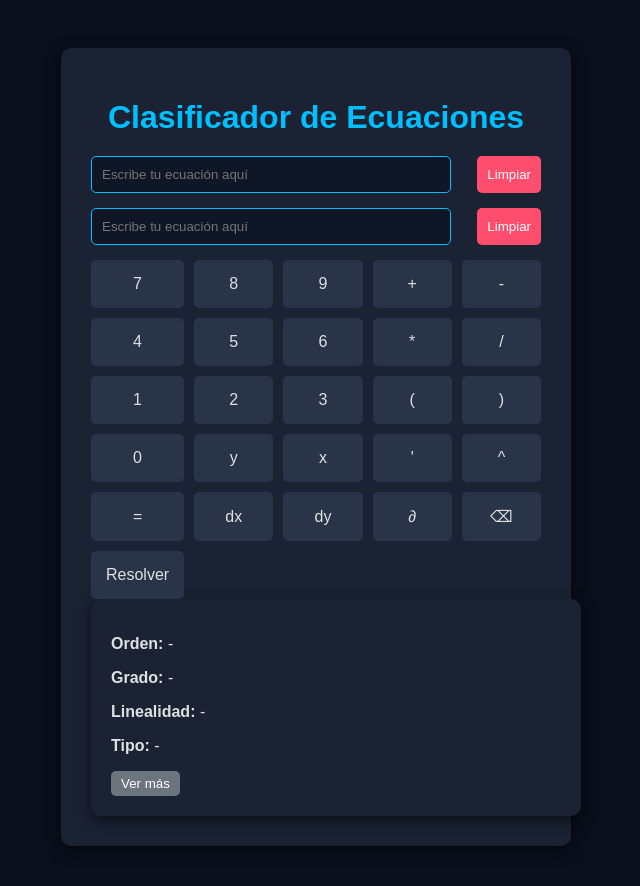
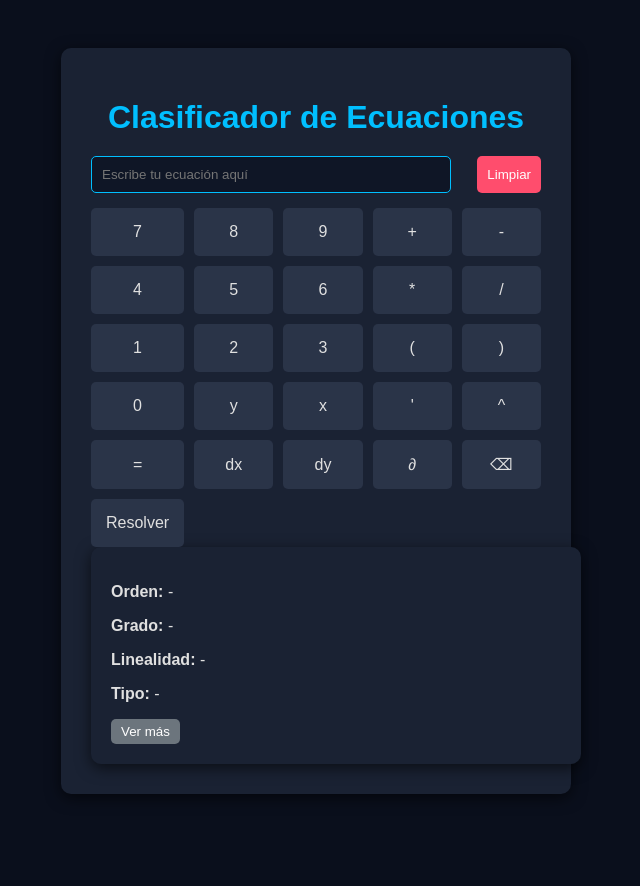
Before and after one commit to EmilyMunozR/calculadora, a Flask app: page / in a window 1280 px wide. Shown: the top 886 px of the page, without its empty margins (324-964 px from the left). After the commit the page ends 794 px from the top, so only its background shows below. Run offline with Flask 3, Linux system fonts and the light colour scheme.

Commit message:
Update index.html

```diff
--- a/templates/index.html
+++ b/templates/index.html
@@ -10,11 +10,6 @@
     <h1>Clasificador de Ecuaciones</h1>
 
     <div class="input-row">
-  <input id="ecuacion" placeholder="Escribe tu ecuación aquí">
-  <button class="btn-clear" id="limpiar">Limpiar</button>
-</div>
-
-  <div class="input-row">
   <input id="ecuacion" placeholder="Escribe tu ecuación aquí">
   <button class="btn-clear" id="limpiar">Limpiar</button>
 </div>
```
